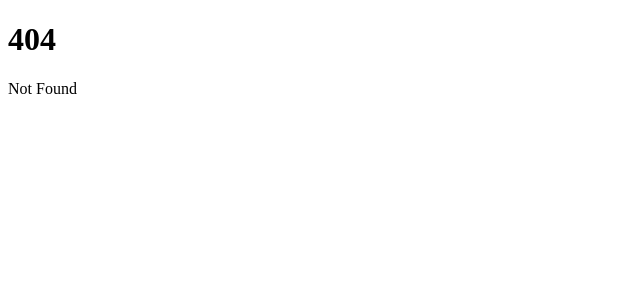
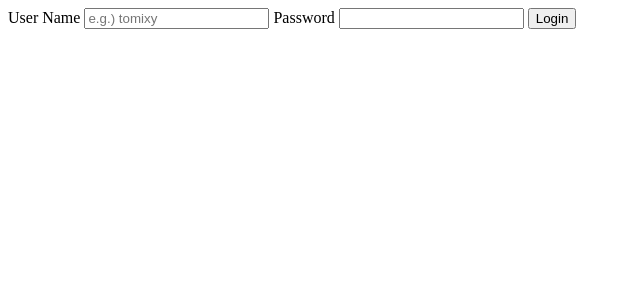
Before and after one commit to tetracalibers/singhistory-frontend-sveltekit, a SvelteKit app: page /login in a window 1280 px wide. Before the commit this address had no page. Shown: the top 300 px of the page, without its empty margins (0-640 px from the left). Built offline with nearby package versions, Linux system fonts and the light colour scheme.

Commit message:
仮のログインページ

```diff
--- /dev/null
+++ b/src/features/sign-in-up/login.svelte
@@ -0,0 +1,26 @@
+<script>
+  import * as api from '$lib/api-client'
+
+  let username = ''
+  let password = ''
+  //let errorMsg = ''
+
+  const handleSubmit = async () => {
+    const result = await api.post('/auth/login', { username, password })
+    console.log(result)
+  }
+</script>
+
+<form method="POST" on:submit|preventDefault={handleSubmit}>
+  <label for="singhis-username">User Name</label>
+  <input
+    type="text"
+    name="username"
+    placeholder="e.g.) tomixy"
+    id="singhis-username"
+    bind:value={username}
+  />
+  <label for="singhis-password">Password</label>
+  <input type="password" name="password" id="singhis-password" bind:value={password} />
+  <button>Login</button>
+</form>
--- /dev/null
+++ b/src/routes/login/+page.svelte
@@ -0,0 +1,5 @@
+<script>
+  import Login from '@/features/sign-in-up/login.svelte'
+</script>
+
+<Login />
```
